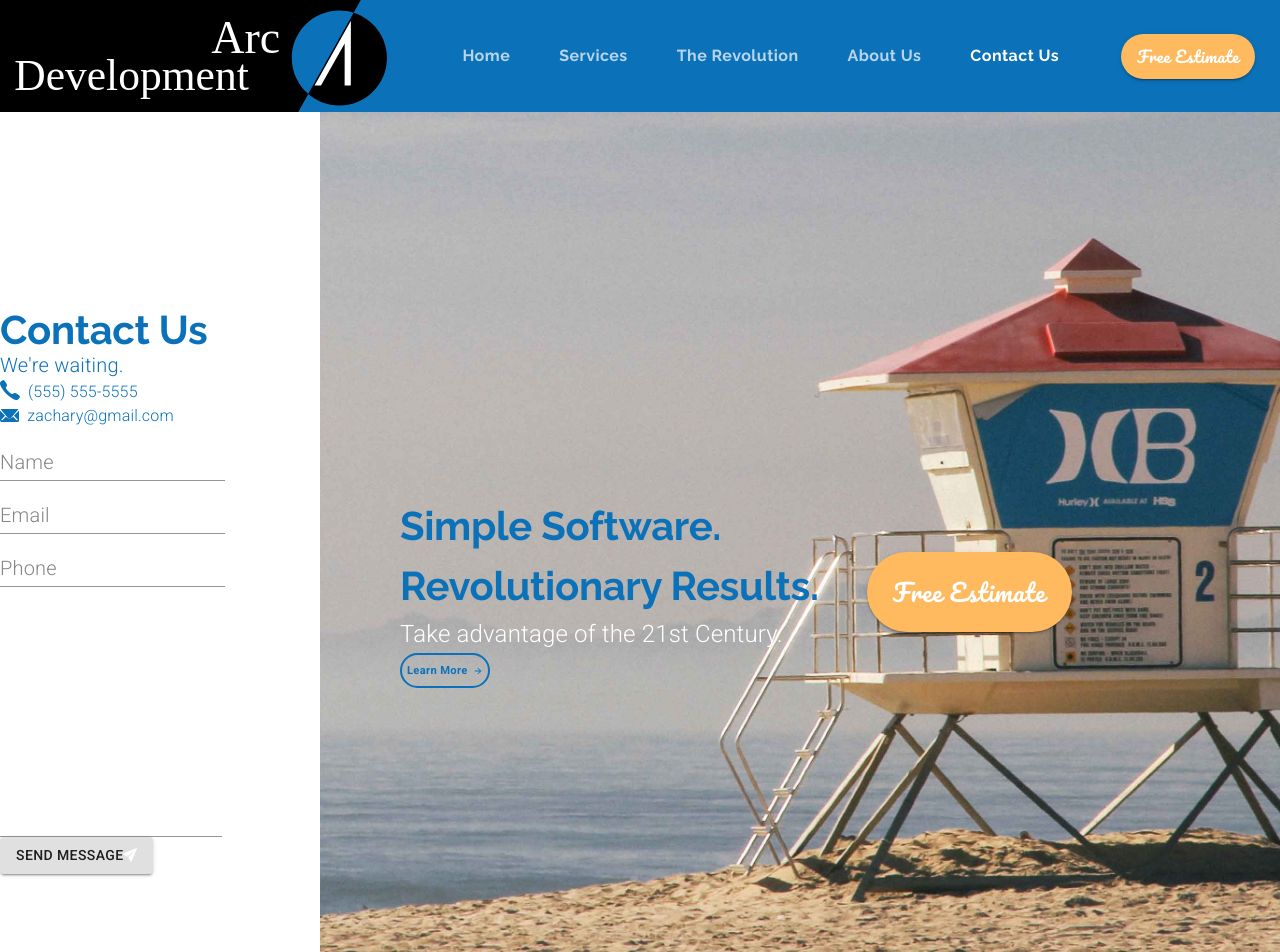
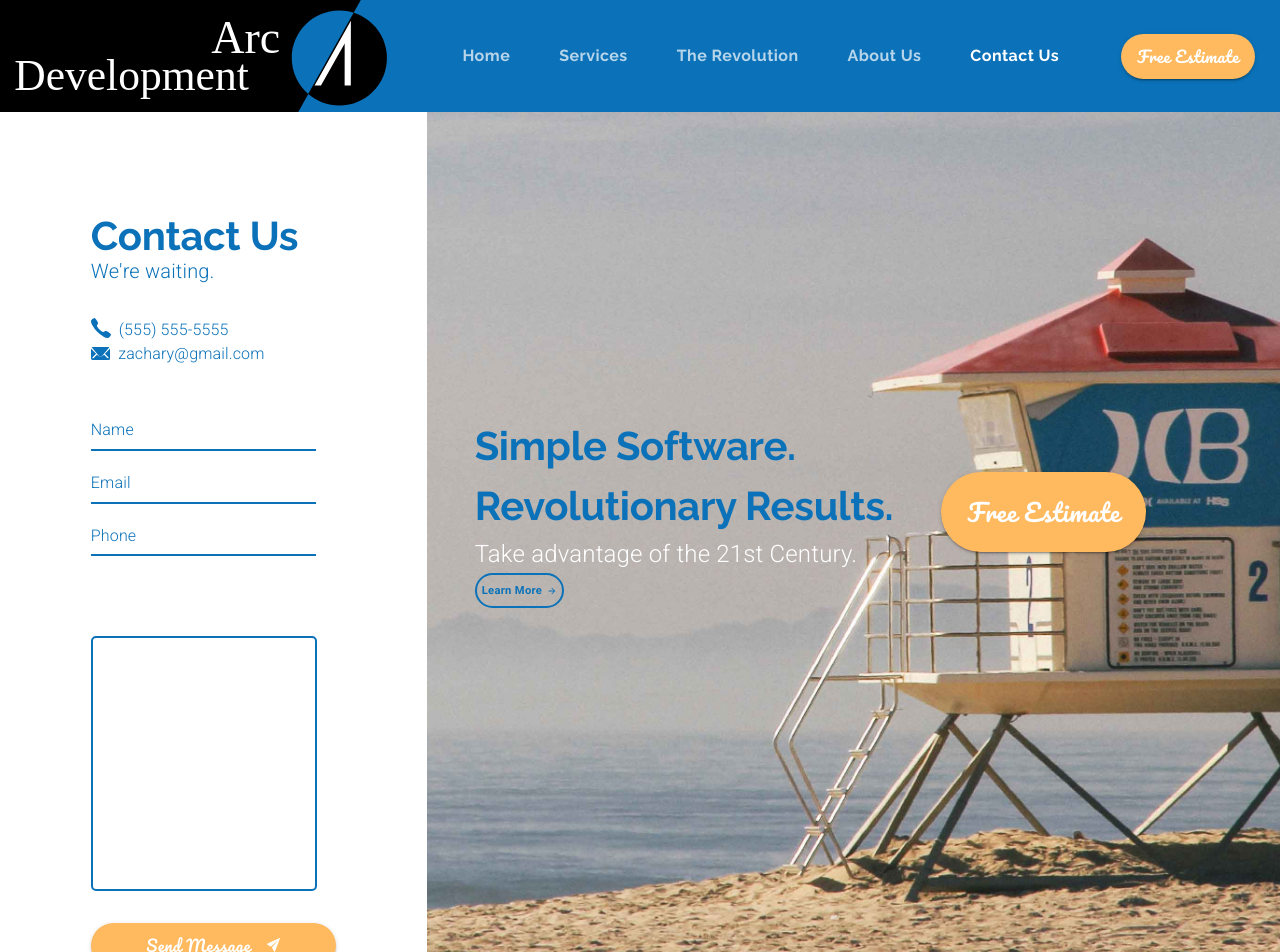
Before and after one commit to ms77grz/material-ui-react-full-course, a React (Create React App) app: page /contact in a window 1280 px wide. Shown: the top 952 px of the page. Built offline with nearby package versions, Linux system fonts and the light colour scheme.

Commit message:
Using TextFields - Styling

```diff
--- a/src/components/Contact.js
+++ b/src/components/Contact.js
@@ -20,6 +20,7 @@
     backgroundSize: 'cover',
     backgroundRepeat: 'no-repeat',
     height: '60em',
+    paddingBottom: '10em',
   },
   estimateBtn: {
     ...theme.typography.estimate,
@@ -47,6 +48,22 @@
       marginBottom: '2em',
     },
   },
+  message: {
+    border: `2px solid ${theme.palette.common.blue}`,
+    marginTop: '5em',
+    borderRadius: 5,
+  },
+  sendBtn: {
+    ...theme.typography.estimate,
+    borderRadius: 50,
+    height: 45,
+    width: 245,
+    fontSize: '1rem',
+    backgroundColor: theme.palette.common.orange,
+    '&:hover': {
+      backgroundColor: theme.palette.secondary.light,
+    },
+  },
 }));
 
 export default function Contact(props) {
@@ -62,7 +79,17 @@
 
   return (
     <Grid container>
-      <Grid item container direction='column' justifyContent='center' lg={3}>
+      <Grid
+        item
+        container
+        direction='column'
+        alignItems='center'
+        justifyContent='center'
+        lg={4}
+        xl={3}
+      >
+        <Grid item>
+          <Grid item container direction='column'>
             <Grid item>
               <Typography variant='h2' style={{ lineHeight: 1 }}>
                 Contact Us
@@ -74,9 +101,13 @@
                 We're waiting.
               </Typography>
             </Grid>
-        <Grid item container>
+            <Grid item container style={{ marginTop: '2em' }}>
               <Grid item>
-            <img src={phoneIcon} alt='phone' style={{ marginRight: '0.5em' }} />
+                <img
+                  src={phoneIcon}
+                  alt='phone'
+                  style={{ marginRight: '0.5em' }}
+                />
               </Grid>
               <Grid item>
                 <Typography
@@ -87,7 +118,7 @@
                 </Typography>
               </Grid>
             </Grid>
-        <Grid item container>
+            <Grid item container style={{ marginBottom: '2em' }}>
               <Grid item>
                 <img
                   src={emailIcon}
@@ -104,7 +135,7 @@
                 </Typography>
               </Grid>
             </Grid>
-        <Grid item container>
+            <Grid item container style={{ maxWidth: '15em' }}>
               <Grid item>
                 <TextField
                   label='Name'
@@ -130,8 +161,10 @@
                 />
               </Grid>
             </Grid>
-        <Grid item>
+            <Grid item style={{ maxWidth: '15em' }}>
               <TextField
+                InputProps={{ disableUnderline: true }}
+                className={classes.message}
                 value={message}
                 multiline
                 rows={10}
@@ -139,23 +172,36 @@
                 onChange={event => setMessage(event.target.value)}
               />
             </Grid>
-        <Grid item>
-          <Button variant='contained'>
-            Send Message <img src={airplane} alt='paper airplane' />{' '}
+            <Grid
+              item
+              container
+              justifyContent='center'
+              style={{ marginTop: '2em' }}
+            >
+              <Button variant='contained' className={classes.sendBtn}>
+                Send Message{' '}
+                <img
+                  src={airplane}
+                  alt='paper airplane'
+                  style={{ marginLeft: '1em' }}
+                />{' '}
               </Button>
+            </Grid>
+          </Grid>
         </Grid>
       </Grid>
       <Grid
         item
         container
         className={classes.background}
-        lg={9}
+        lg={8}
+        xl={9}
         alignItems='center'
       >
         <Grid
           item
           style={{
-            marginLeft: matchesSM ? 0 : '5rem',
+            marginLeft: matchesSM ? 0 : '3rem',
             textAlign: matchesSM ? 'center' : 'inherit',
           }}
         >
--- a/src/components/ui/theme.js
+++ b/src/components/ui/theme.js
@@ -78,6 +78,24 @@
       fontWeight: 'bold',
     },
   },
+  overrides: {
+    MuiInputLabel: {
+      root: {
+        color: arcBlue,
+        fontSize: '1rem',
+      },
+    },
+    MuiInput: {
+      underline: {
+        '&:before': {
+          borderBottom: `2px solid ${arcBlue}`,
+        },
+        '&:hover:not($disabled):not($focused):not($error):before': {
+          borderBottom: `2px solid ${arcBlue}`,
+        },
+      },
+    },
+  },
 });
 
 export default theme;
```
Lines whose indentation alone changed are shown as unchanged.
